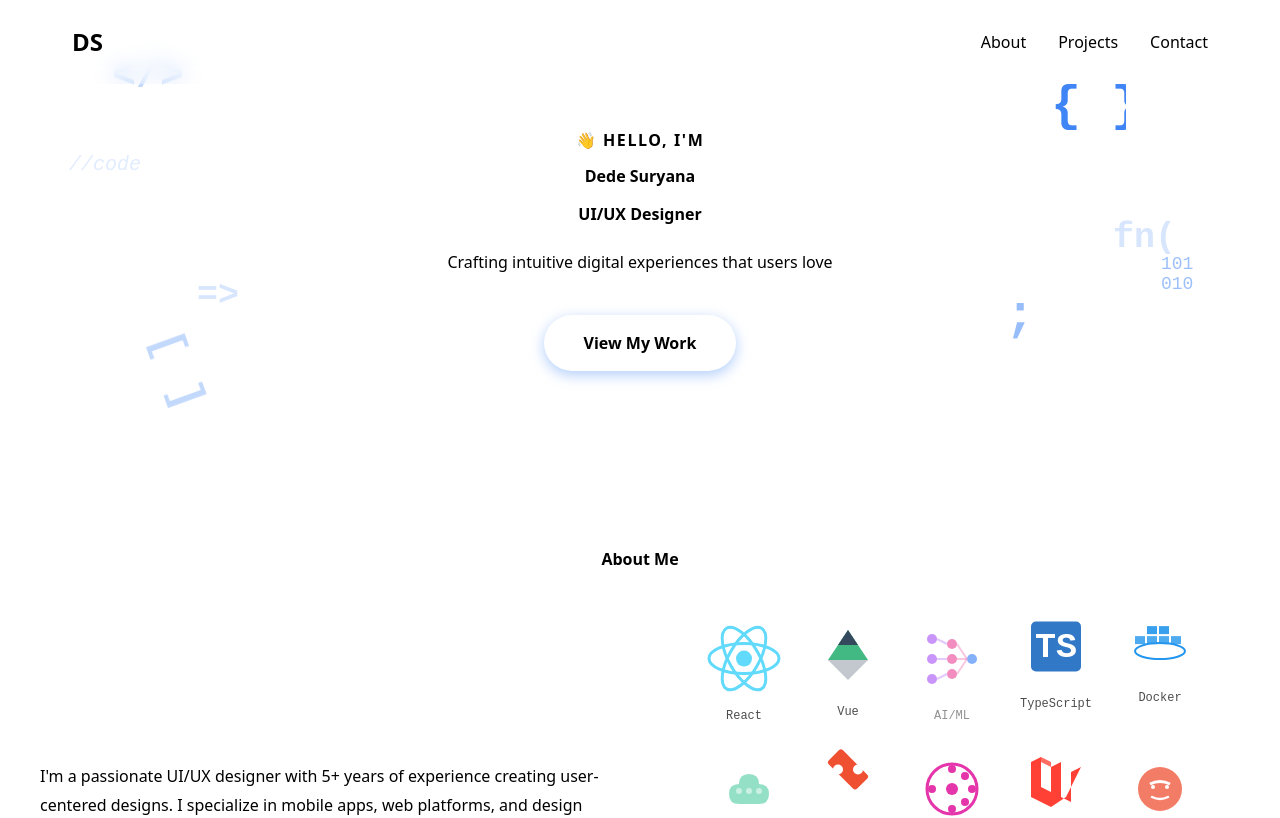
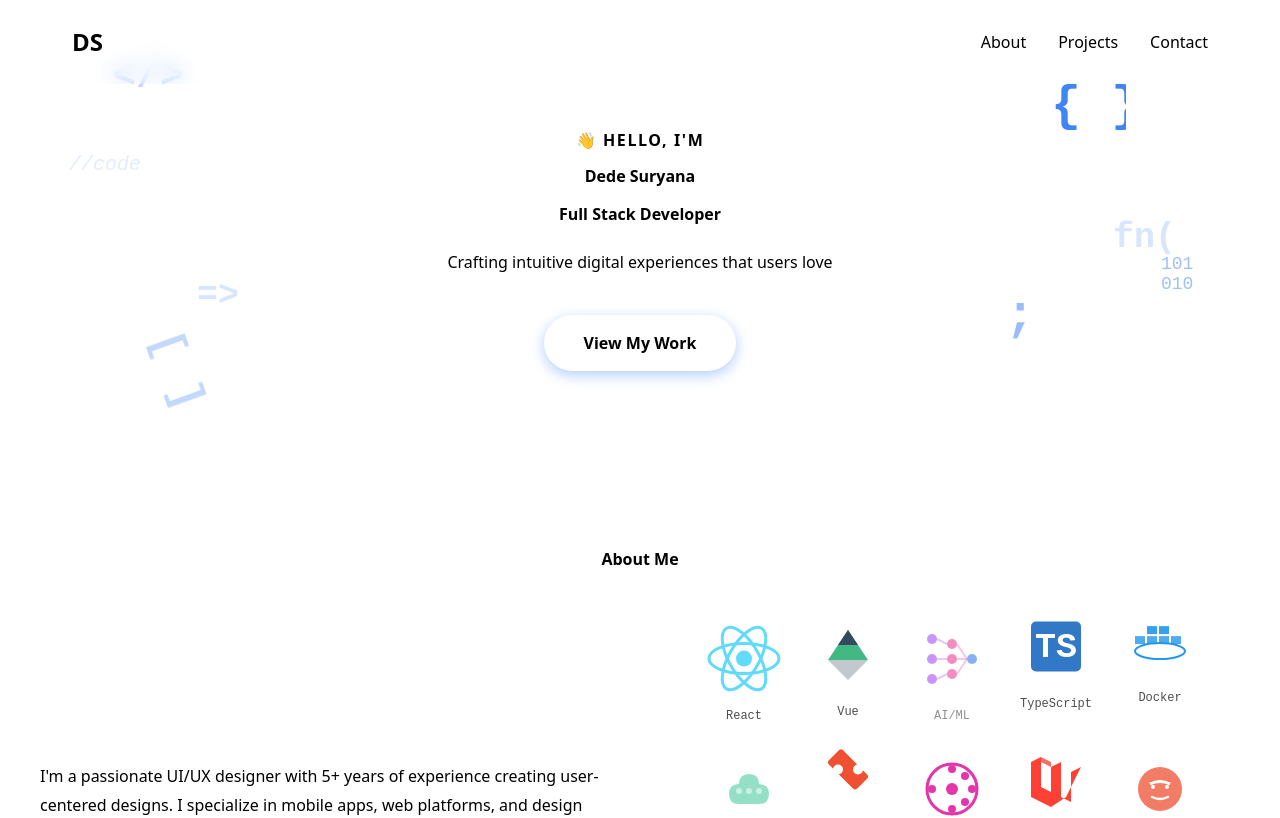
Before and after one commit to dedesuryana/my-portofolio, a plain HTML site: page index.html in a window 1280 px wide. Shown: the top 818 px of the page. Drawn offline with nearby package versions, Linux system fonts and the light colour scheme.

Commit message:
Change title from 'UI/UX Designer' to 'Full Stack Developer'

```diff
--- a/index.html
+++ b/index.html
@@ -606,7 +606,7 @@
           <div style="max-width: 800px; position: relative; z-index: 1;">
             <div class="fade-in-up" style="margin-bottom: 1rem; font-size: 1rem; font-weight: 600; letter-spacing: 0.1em; opacity: 0; animation-delay: 0s;">👋 HELLO, I'M</div>
             <h1 id="hero-name" class="fade-in-up stagger-1" style="margin-bottom: 1rem; font-weight: 800; line-height: 1.1;">Dede Suryana</h1>
-            <h2 id="hero-title" class="fade-in-up stagger-2" style="margin-bottom: 1.5rem; font-weight: 600;">UI/UX Designer</h2>
+            <h2 id="hero-title" class="fade-in-up stagger-2" style="margin-bottom: 1.5rem; font-weight: 600;">Full Stack Developer</h2>
             <p id="hero-description" class="fade-in-up stagger-3" style="margin-bottom: 2.5rem; line-height: 1.6; max-width: 600px; margin-left: auto; margin-right: auto;">Crafting intuitive digital experiences that users love</p>
             <button id="hero-button" class="fade-in-up stagger-3" onclick="document.getElementById('projects').scrollIntoView({behavior: 'smooth'})" style="padding: 1rem 2.5rem; border: none; border-radius: 9999px; font-weight: 600; cursor: pointer; transition: all 0.3s ease; box-shadow: 0 4px 14px rgba(59, 130, 246, 0.4);" onmouseover="this.style.transform='scale(1.05)'; this.style.boxShadow='0 6px 20px rgba(59, 130, 246, 0.6)'" onmouseout="this.style.transform='scale(1)'; this.style.boxShadow='0 4px 14px rgba(59, 130, 246, 0.4)'">View My Work</button>
           </div>
```
